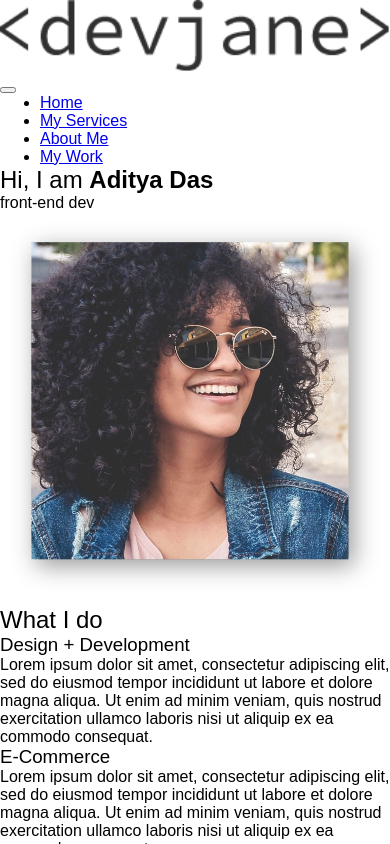
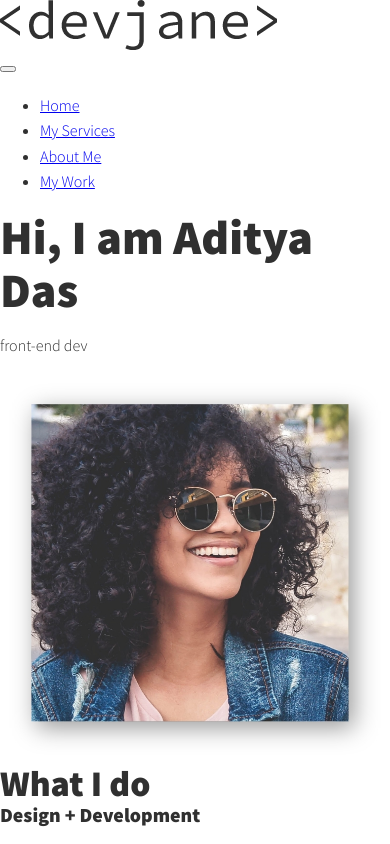
Before and after one commit to Delta0077/portfolio, a React (Vite) app: page / in a window 390 px wide. Shown: the top 844 px of the page. Built offline with nearby package versions, Linux system fonts and the light colour scheme.

Commit message:
variable properties, typography, media queries

```diff
--- a/src/styles/style.css
+++ b/src/styles/style.css
@@ -1,17 +1,67 @@
 *,
 *::before,
 *::after {
-  font-family: "Poppins", sans-serif;
-  font-weight: 400;
   box-sizing: border-box;
-  /* padding: 0; */
+}
+
+img {
+  display: block;
+  max-width: 100%;
+}
+
+/* Custom Properties */
+:root {
+  --ff-primary: "Source Sans Pro", sans-serif;
+  --ff-secondary: "Source Code Pro", monospace;
+
+  --fw-reg: 300;
+  --fw-bold: 900;
+
+  --clr-light: #fff;
+  --clr-dark: #303030;
+  --clr-accent: #16e0bd;
+
+  --fs-h1: 3rem;
+  --fs-h2: 2.25rem;
+  --fs-h3: 1.25rem;
+  --fs-body: 1rem;
+}
+
+@media (min-width: 800px) {
+  :root {
+    --fs-h1: 4.5rem;
+    --fs-h2: 3.75rem;
+    --fs-h3: 1.5rem;
+    --fs-body: 1.125rem;
+  }
+}
+
+/* General styles */
+body {
+  background: var(--clr-light);
+  color: var(--clr-dark);
+  margin: 0;
+  font-family: var(--ff-primary);
+  font-size: var(--fs-body);
+  line-height: 1.6;
+}
+
+/* Typography */
+h1,
+h2,
+h3 {
+  line-height: 1.1;
   margin: 0;
 }
 
-img {
-  width: 100%;
+h1 {
+  font-size: var(--fs-h1);
 }
 
-strong {
-  font-weight: 700;
+h2 {
+  font-size: var(--fs-h2);
 }
+
+h3 {
+  font-size: var(--fs-h3);
+}
```
